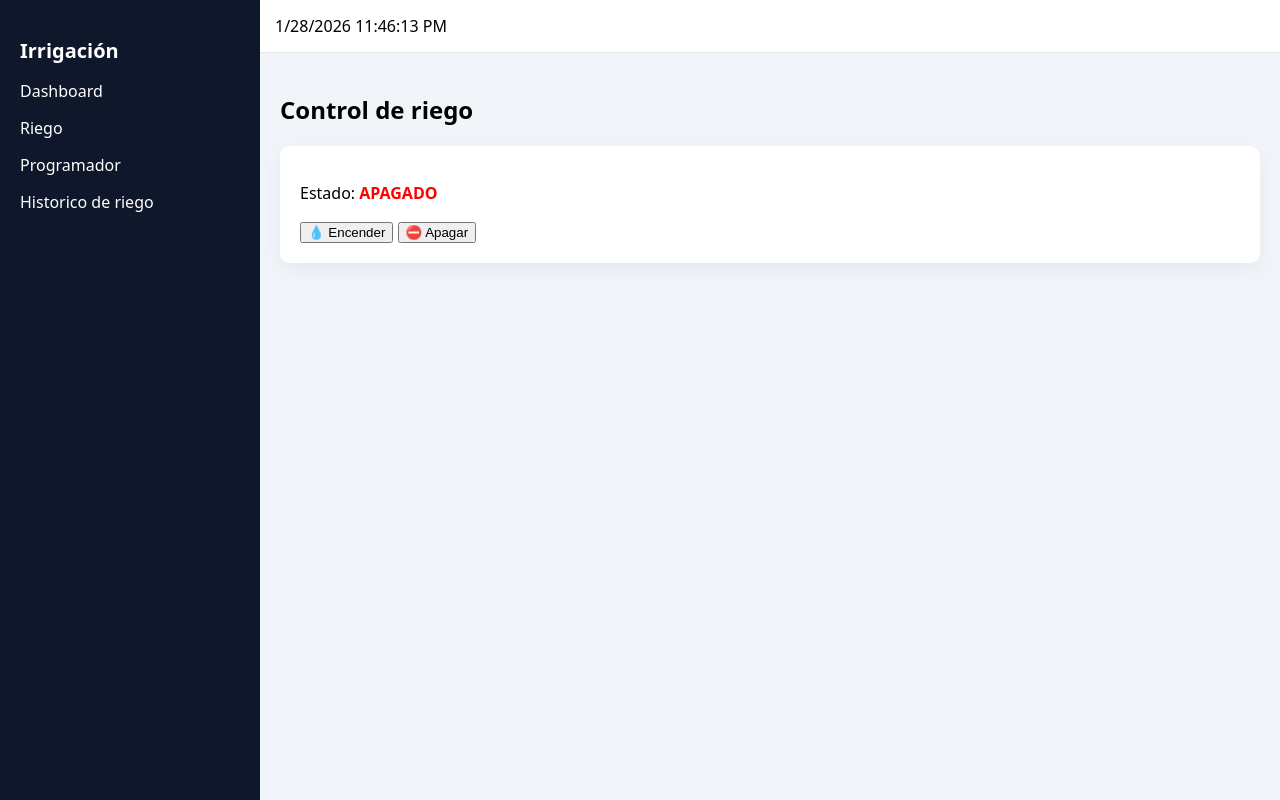
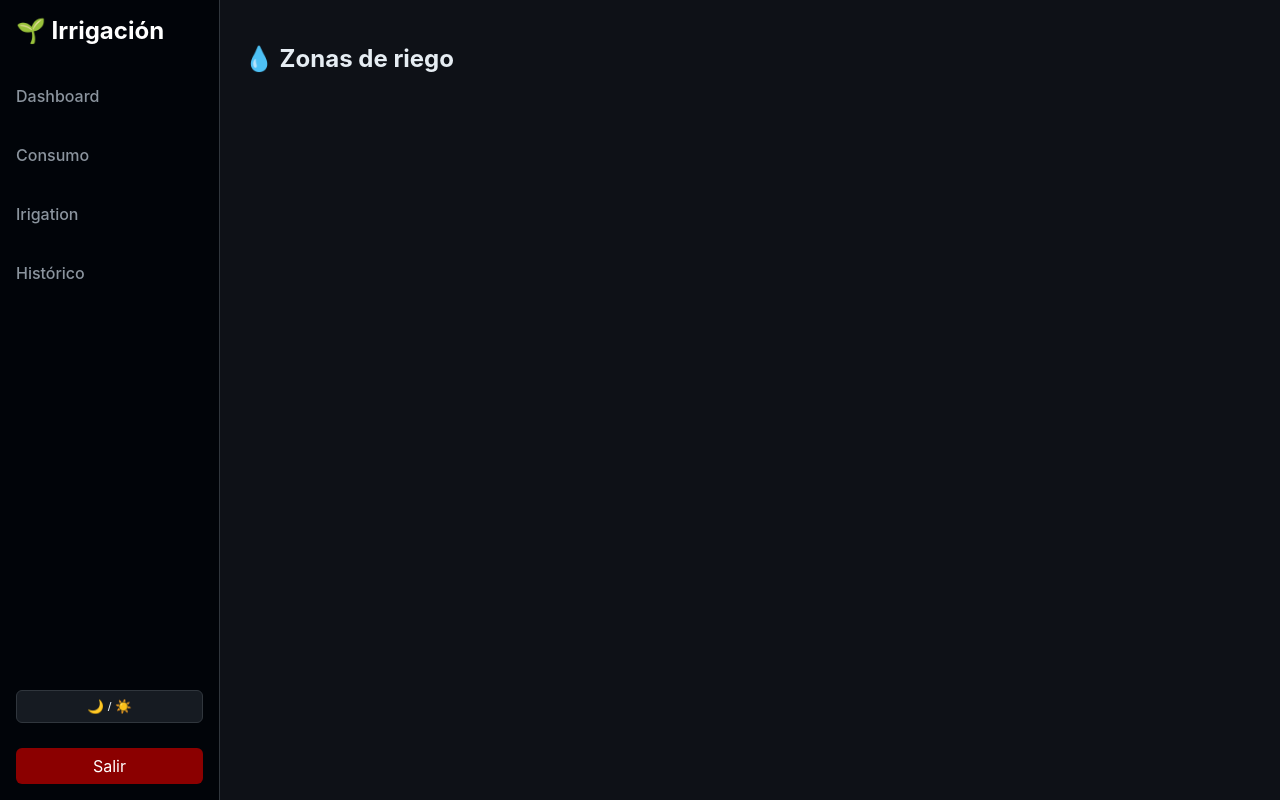
Before and after one commit to alexincambridge/irrigacion, a Flask app: page /irrigation in a window 1280 px wide. Run offline with Flask 3, Linux system fonts and the light colour scheme; a user stored in the database is signed in; data that the repository does not hold is empty; some libraries are stand-ins or nearby versions.

Commit message:
irrigation, dashboard update and db

```diff
--- a/app/hardware.py
+++ b/app/hardware.py
@@ -12,3 +12,16 @@
 
 def irrigation_status():
     return _irrigation_state
+
+_active_zones = set()
+
+def zone_on(zone_id):
+    _active_zones.add(zone_id)
+    # GPIO.output(pin, GPIO.HIGH)
+
+def zone_off(zone_id):
+    _active_zones.discard(zone_id)
+    # GPIO.output(pin, GPIO.LOW)
+
+def zone_state(zone_id):
+    return zone_id in _active_zones
--- a/app/routes.py
+++ b/app/routes.py
@@ -2,12 +2,45 @@
 from flask_login import login_required
 from app.models import get_db
 
+from flask import request
+from app.hardware import irrigation_on, irrigation_off, irrigation_status
+
 routes = Blueprint("routes", __name__)
 
-@routes.route("/")
+@routes.route("/dashboard")
 @login_required
 def dashboard():
     return render_template("dashboard.html")
+
+@routes.route("/dashboard/data")
+@login_required
+def dashboard_data():
+    db = get_db()
+
+    sensor = db.execute("""
+        SELECT temperature, humidity, solar, pressure, ec, ph, timestamp
+        FROM sensor_data
+        ORDER BY timestamp DESC
+        LIMIT 1
+    """).fetchone()
+
+    water = db.execute("""
+        SELECT SUM(liters), SUM(cost)
+        FROM water_consumption
+    """).fetchone()
+
+    return jsonify({
+        "temperature": sensor[0],
+        "humidity": sensor[1],
+        "solar": sensor[2],
+        "pressure": sensor[3],
+        "ec": sensor[4],
+        "ph": sensor[5],
+        "time": sensor[6],
+        "water_liters": water[0] or 0,
+        "water_cost": water[1] or 0
+    })
+
 
 @routes.route("/latest")
 @login_required
@@ -34,13 +67,43 @@
     })
 
 
-from flask import request
-from app.hardware import irrigation_on, irrigation_off, irrigation_status
+
 
 @routes.route("/irrigation")
 @login_required
 def irrigation():
-    return render_template("irrigation.html")
+    db = get_db()
+    zones = db.execute("""
+        SELECT id, name, gpio_pin, enabled
+        FROM irrigation_zones
+    """).fetchall()
+    return render_template("irrigation.html", zones=zones)
+
+
+@routes.route("/irrigation/toggle/<int:zone_id>", methods=["POST"])
+@login_required
+def irrigation_toggle(zone_id):
+    from app.hardware import zone_on, zone_off, zone_state
+    db = get_db()
+
+    if zone_state(zone_id):
+        zone_off(zone_id)
+        db.execute("""
+            UPDATE irrigation_events
+            SET end_time = datetime('now'),
+                duration = CAST((julianday('now') - julianday(start_time)) * 1440 AS INTEGER)
+            WHERE zone_id = ? AND end_time IS NULL
+        """, (zone_id,))
+    else:
+        zone_on(zone_id)
+        db.execute("""
+            INSERT INTO irrigation_events (zone_id, start_time)
+            VALUES (?, datetime('now'))
+        """, (zone_id,))
+
+    db.commit()
+    return jsonify({"status": "ok"})
+
 
 @routes.route("/irrigation/status")
 @login_required
@@ -112,3 +175,37 @@
     """, (request.form["time"], request.form["duration"]))
     db.commit()
     return redirect(url_for("routes.schedule"))
+
+@routes.route("/water")
+@login_required
+def water_dashboard():
+    db = get_db()
+    total = db.execute("""
+        SELECT
+          SUM(liters),
+          SUM(cost)
+        FROM water_consumption
+    """).fetchone()
+
+    return render_template(
+        "water.html",
+        liters=total[0] or 0,
+        cost=total[1] or 0
+    )
+
+
+@routes.route("/water/data")
+@login_required
+def water_data():
+    db = get_db()
+    rows = db.execute("""
+        SELECT timestamp, liters
+        FROM water_consumption
+        ORDER BY timestamp ASC
+        LIMIT 50
+    """).fetchall()
+
+    return jsonify([
+        {"time": r[0], "liters": r[1]}
+        for r in rows
+    ])
--- a/app/scheduler.py
+++ b/app/scheduler.py
@@ -7,6 +7,9 @@
 
 DB_PATH = "instance/irrigacion.db"
 
+# CONSTANTS
+FLOW_RATE = 8.0        # litros por minuto
+WATER_COST = 0.002    # €/litro (ejemplo)
 
 _last_run = None
 
@@ -109,6 +112,19 @@
                 """, (end_time,))
                 conn.commit()
 
+                liters = duration * FLOW_RATE
+                cost = liters * WATER_COST
+
+                cur.execute("""
+                    INSERT INTO water_consumption (irrigation_id, liters, cost, timestamp)
+                    VALUES (
+                      (SELECT id FROM irrigation_log ORDER BY id DESC LIMIT 1),
+                      ?, ?, ?
+                    )
+                """, (liters, cost, end_time))
+                conn.commit()
+
+
             conn.close()
 
         except Exception as e:
--- a/app/static/css/style.css
+++ b/app/static/css/style.css
@@ -1,34 +1,255 @@
-body{margin:0;background:#0f1115;color:#eee;font-family:system-ui}
+:root{
+  --bg:#0e1117;
+  --card:#161b22;
+  --border:#30363d;
+  --text:#e6edf3;
+  --muted:#8b949e;
+  --accent:#2f81f7;
+  --ok:#2ea043;
+  --warn:#d29922;
+}
 
-.navbar{
+*{ box-sizing:border-box; }
+
+body{
+  margin:0;
+  font-family:Inter, system-ui, sans-serif;
+  background:var(--bg);
+  color:var(--text);
+}
+
+/**nav{
+  background:#010409;
+  border-bottom:1px solid var(--border);
+  padding:0.8rem 1.5rem;
+  display:flex;
+  gap:1.5rem;
+}*/
+
+/* ---------- LAYOUT ---------- */
+.layout{
+  display:flex;
+  min-height:100vh;
+}
+
+/* ---------- SIDEBAR ---------- */
+.sidebar{
+  width:230px;
+  background:#010409;
+  border-right:1px solid var(--border);
+  padding:1rem;
+  display:flex;
+  flex-direction:column;
+}
+
+.sidebar nav{
+  display:flex;
+  flex-direction:column;   /* 🔑 CLAVE */
+  gap:0.3rem;
+}
+
+.sidebar nav a{
+  padding:0.6rem 0.8rem;
+  border-radius:6px;
+  color:var(--muted);
+  text-decoration:none;
+}
+
+.sidebar nav a:hover{
+  background:#161b22;
+  color:var(--text);
+}
+
+/* ---------- BOTTOM ---------- */
+.sidebar-bottom{
+  margin-top:auto;
+  display:flex;
+  flex-direction:column;
+  gap:0.6rem;
+}
+
+/* ---------- irrigation zone ---------- */
+.zones-grid{
+  display:grid;
+  grid-template-columns:repeat(auto-fit,minmax(200px,1fr));
+  gap:1.5rem;
+}
+
+.zone-card{
+  background:var(--card);
+  border:1px solid var(--border);
+  border-radius:12px;
+  padding:1.2rem;
+  text-align:center;
+}
+
+.zone-card img{
+  width:80px;
+  opacity:0.85;
+}
+
+.zone-card button{
+  margin-top:0.8rem;
+  padding:0.6rem 1rem;
+  background:var(--accent);
+  border:none;
+  color:white;
+  border-radius:6px;
+  cursor:pointer;
+}
+
+
+
+nav a{
+  color:var(--muted);
+  text-decoration:none;
+  font-weight:500;
+}
+
+nav a:hover{ color:var(--text); }
+
+main{ padding:1.5rem; }
+
+.header-bar{
   display:flex;
   justify-content:space-between;
   align-items:center;
-  padding:15px 30px;
-  background:#151820;
+  margin-bottom:1.5rem;
 }
 
-.navbar ul{
-  display:flex;
-  list-style:none;
-  gap:20px;
+.grid-4{
+  display:grid;
+  grid-template-columns:repeat(4,1fr);
+  gap:1rem;
+  margin-bottom:1.5rem;
 }
 
-.navbar a{
-  color:#aaa;
+.grid-3{
+  display:grid;
+  grid-template-columns:repeat(3,1fr);
+  gap:1rem;
+  margin-bottom:1.5rem;
+}
+
+.card{
+  background:var(--card);
+  border:1px solid var(--border);
+  border-radius:10px;
+  padding:1rem;
+}
+
+.kpi{
+  background:linear-gradient(145deg,#161b22,#0e1117);
+  border:1px solid var(--border);
+  border-radius:10px;
+  padding:1.2rem;
+  text-align:center;
+  font-size:1.4rem;
+  font-weight:600;
+}
+
+.kpi small{
+  display:block;
+  color:var(--muted);
+  font-size:0.8rem;
+  margin-top:0.3rem;
+}
+
+.metric{
+  font-size:2.5rem;
+  font-weight:700;
+  color:var(--accent);
+}
+
+.metric-sub{
+  color:var(--muted);
+}
+
+table{
+  width:100%;
+  border-collapse:collapse;
+  font-size:0.9rem;
+}
+
+th,td{
+  padding:0.5rem;
+  border-bottom:1px solid var(--border);
+}
+
+th{ color:var(--muted); }
+
+@media(max-width:900px){
+  .grid-4,.grid-3{ grid-template-columns:1fr; }
+}
+
+.layout{
+  display:flex;
+  min-height:100vh;
+}
+
+/* ---------- SIDEBAR ---------- */
+.sidebar{
+  width:220px;
+  background:#010409;
+  border-right:1px solid var(--border);
+  padding:1rem;
+  display:flex;
+  flex-direction:column;
+}
+
+.sidebar h2{
+  margin:0 0 1rem 0;
+}
+
+.sidebar nav a{
+  display:block;
+  padding:0.6rem 0;
+  color:var(--muted);
   text-decoration:none;
 }
 
-.navbar a:hover{color:#fff}
-
-.container{
-  padding:30px;
-  max-width:1200px;
-  margin:auto;
+.sidebar nav a:hover{
+  color:var(--text);
 }
 
-footer{
+.sidebar-bottom{
+  margin-top:auto;
+  display:flex;
+  flex-direction:column;
+  gap:0.6rem;
+}
+
+.sidebar button{
+  background:var(--card);
+  color:var(--text);
+  border:1px solid var(--border);
+  border-radius:6px;
+  padding:0.5rem;
+  cursor:pointer;
+}
+
+.sidebar .logout{
   text-align:center;
-  padding:20px;
-  color:#555;
+  padding:0.5rem;
+  border-radius:6px;
+  background:#8b0000;
+  color:white;
+  text-decoration:none;
 }
+
+/* ---------- MAIN ---------- */
+main{
+  flex:1;
+  padding:1.5rem;
+  background:var(--bg);
+}
+
+/* ---------- LIGHT MODE ---------- */
+body.light{
+  --bg:#f5f5f5;
+  --card:#ffffff;
+  --border:#ddd;
+  --text:#111;
+  --muted:#555;
+  --accent:#0066cc;
+}
--- /dev/null
+++ b/app/static/js/theme.js
@@ -0,0 +1,13 @@
+const btn = document.getElementById("themeToggle")
+
+function applyTheme(t){
+  document.body.classList.toggle("light", t === "light")
+  localStorage.setItem("theme", t)
+}
+
+btn.onclick = () => {
+  const current = localStorage.getItem("theme") || "dark"
+  applyTheme(current === "dark" ? "light" : "dark")
+}
+
+applyTheme(localStorage.getItem("theme") || "dark")
--- a/app/templates/base.html
+++ b/app/templates/base.html
@@ -4,37 +4,41 @@
   <meta charset="UTF-8">
   <title>{% block title %}Irrigación{% endblock %}</title>
   <script src="https://cdn.jsdelivr.net/npm/apexcharts"></script>
+  <script src="{{ url_for('static', filename='js/theme.js') }}"></script>
+
 
   <link rel="stylesheet" href="{{ url_for('static', filename='css/main.css') }}">
+<link rel="stylesheet" href="{{ url_for('static', filename='css/style.css') }}?v=999">
+
 </head>
 
 <body>
   <div class="layout">
 
     <aside class="sidebar">
-      <h1>Irrigación</h1>
+      <h2>🌱 Irrigación</h2>
+
       <nav>
+        <a href="{{ url_for('routes.dashboard') }}">Dashboard</a>
+        <a href="{{ url_for('routes.water_dashboard') }}">Consumo</a>
+        <a href="{{ url_for('routes.irrigation') }}">Irigation</a>
+        <a href="{{ url_for('routes.irrigation_history') }}">Histórico</a>
+      </nav>
 
-        <a href="{{ url_for('routes.dashboard') }}">Dashboard</a>
-        <a href="{{ url_for('routes.irrigation') }}">Riego</a>
-        <a href="{{ url_for('routes.schedule') }}">Programador</a>
-        <a href="{{ url_for('routes.irrigation_history') }}">Historico de riego</a>
-
-
-      </nav>
+      <div class="sidebar-bottom">
+        <button id="themeToggle">🌙 / ☀️</button>
+        <a class="logout" href="{{ url_for('auth.logout') }}">Salir</a>
+      </div>
     </aside>
 
-    <main class="main">
-      <header class="header">
-        <span id="datetime"></span>
-      </header>
-
-      <section class="content">
-        {% block content %}{% endblock %}
-      </section>
+    <main>
+      {% block content %}{% endblock %}
     </main>
 
   </div>
+
+  {% block scripts %}{% endblock %}
+</body>
 
 <script>
   function updateTime(){
--- a/app/templates/irrigation.html
+++ b/app/templates/irrigation.html
@@ -2,17 +2,21 @@
 {% block title %}Riego{% endblock %}
 
 {% block content %}
-<h2>Control de riego</h2>
+<h2>💧 Zonas de riego</h2>
 
-<div class="card">
-  <p>
-    Estado:
-    <strong id="status">--</strong>
-  </p>
+<div class="zones-grid">
+  {% for z in zones %}
+  <div class="zone-card">
+    <img src="{{ url_for('static', filename='img/valve.png') }}">
+    <h3>{{ z[1] }}</h3>
+    <button onclick="toggleZone({{ z[0] }})">
+      Activar / Desactivar
+    </button>
+  </div>
+  {% endfor %}
+</div>
+{% endblock %}
 
-  <button id="btnOn">💧 Encender</button>
-  <button id="btnOff">⛔ Apagar</button>
-</div>
-
+{% block scripts %}
 <script src="{{ url_for('static', filename='js/irrigation.js') }}"></script>
 {% endblock %}
```
Also changed, not shown: app/static/js/dashboard.js (+45 -79 lines), app/static/js/water.js (added, +26 -0 lines), app/templates/dashboard.html (+39 -8 lines), app/templates/water.html (added, +26 -0 lines), scripts/init_db.py (+32 -0 lines).
